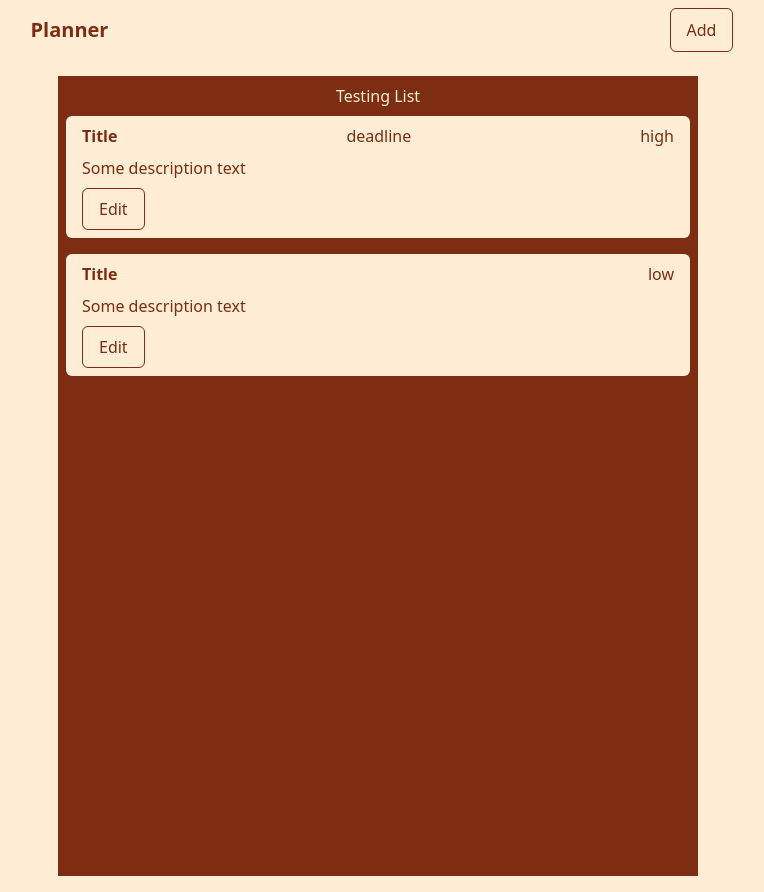
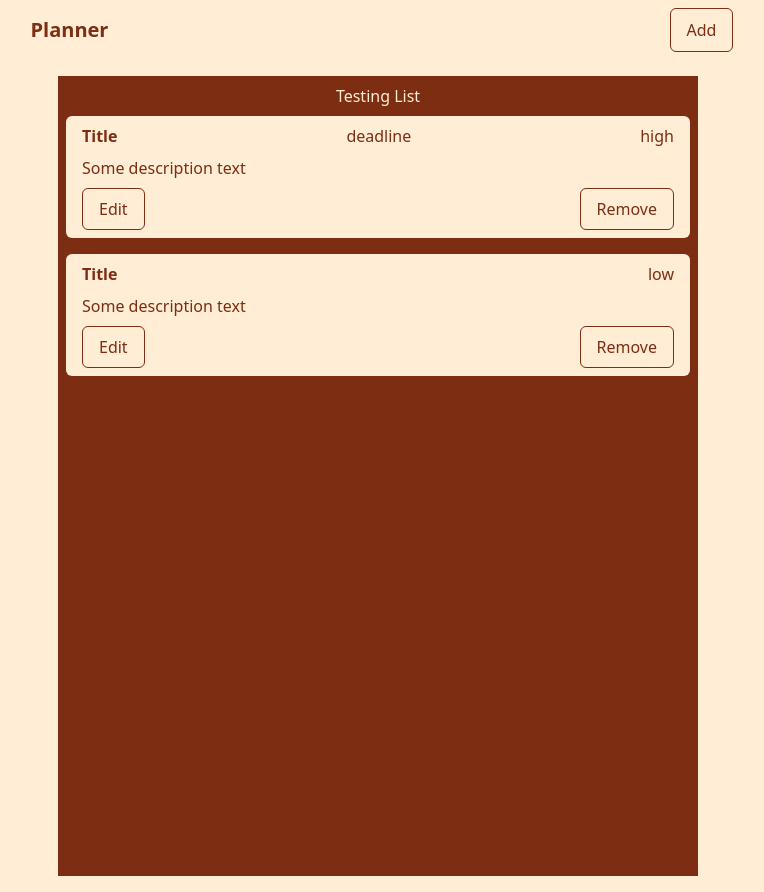
Before and after one commit to AccessEleanorJohnson/plannerApp, a React (Create React App) app: page / in a window 1280 px wide. Shown: the whole page, without its empty margins (262-1026 px from the left). Built offline with nearby package versions, Linux system fonts and the light colour scheme.

Commit message:
Added function to remove button.

```diff
--- a/src/App.js
+++ b/src/App.js
@@ -5,14 +5,14 @@ import List from './components/List';
 
 const tasks = [
   {
-    key: 0,
+    key: '0',
     title: 'Title',
     priority: 'high',
     description: 'Some description text',
     deadline: 'deadline'
   },
   {
-    key: 1,
+    key: '1',
     title: 'Title',
     priority: 'low',
     description: 'Some description text',
@@ -33,6 +33,10 @@ function App() {
     });
   };
 
+  const removeItemHandler = key => {
+    setTasksArray(tasksArray.filter(item => item.key !== key));
+  }
+
   return (
     <>
       <header className='mb-2 p-2 flex justify-around text-orange-900'>
@@ -40,7 +44,7 @@ function App() {
         <AddItemButton onAddItem={addItemHandler} />
       </header>
       <div className="App">
-        <List tasks={tasksArray} />
+        <List items={tasksArray} onRemoveItem={removeItemHandler} />
       </div>
     </>
   );
--- a/src/components/List.js
+++ b/src/components/List.js
@@ -2,17 +2,21 @@ import ListItem from "./ListItem";
 
 function List (props) {
 
+    const handler = value => {
+        props.onRemoveItem(value)
+    }
+
     return (
         <div className="my-4 mx-auto p-2 w-1/2 min-h-screen border-solid border-black bg-orange-900 ">
             <h1 className="text-center mb-2 text-orange-100">Testing List</h1>
-            <div className="">
-                {props.tasks.map(task => {
+            <ul className="">
+                {props.items.map(item => {
                     return(
-                    <ListItem key={task.id} title={task.title} priority={task.priority} description={task.description} deadline={task.deadline} />
+                    <ListItem key={item.key} item={item} onRemoveItem={handler} />
                     )
                 })}
 
-            </div>
+            </ul>
 
         </div>
     );
--- a/src/components/ListItem.js
+++ b/src/components/ListItem.js
@@ -1,20 +1,25 @@
 function ListItem (props) {
+    const item = props.item;
+    const clickHandler = () => {
+        props.onRemoveItem(item.key);
+    };
 
     return (
-        <div className="mb-4 py-2 px-4 bg-orange-100 rounded-md text-orange-900">
+        <li className="mb-4 py-2 px-4 bg-orange-100 rounded-md text-orange-900">
             <div className="flex justify-between pb-2">
-                <h2 className="font-bold">{props.title}</h2>
-                <p className="">{props.deadline}</p>
-                <p>{props.priority}</p>
+                <h2 className="font-bold">{item.title}</h2>
+                <p className="">{item.deadline}</p>
+                <p>{item.priority}</p>
             </div>
 
-            <p className="pb-2">{props.description}</p>
+            <p className="pb-2">{item.description}</p>
 
             <div className="flex justify-between">
                 <button className="py-2 px-4 border border-orange-900 rounded-md">Edit</button>
+                <button className="py-2 px-4 border border-orange-900 rounded-md" onClick={clickHandler}>Remove</button>
             </div>
 
-        </div>
+        </li>
     );
 }
 
```
